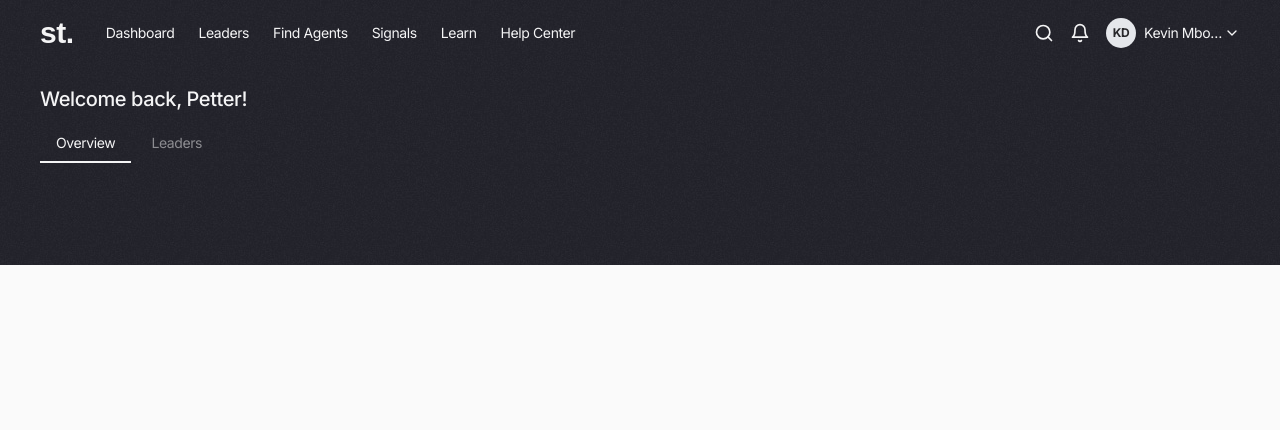
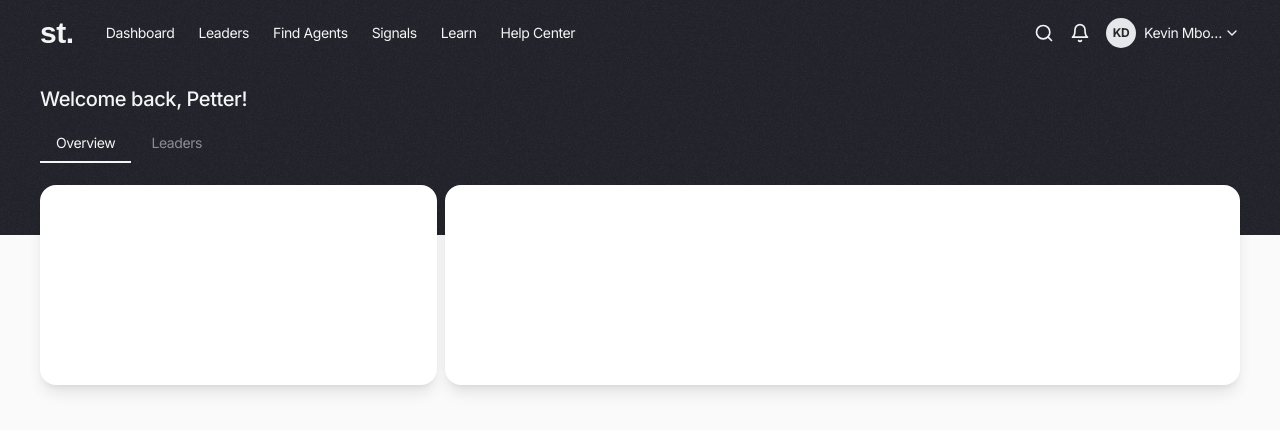
Before and after one commit to kevindermot99/simpleTrading, a React (Vite) app: page /#/ in a window 1280 px wide. Shown: the top 430 px of the page. Built offline with nearby package versions, Linux system fonts and the light colour scheme; a web font is replaced by a local one.

Commit message:
Update Home.jsx

```diff
--- a/src/pages/Home.jsx
+++ b/src/pages/Home.jsx
@@ -6,15 +6,19 @@ function Home() {
         <div className='bg-body-white w-full h-full min-h-[3000px] relative'>
             <Navbar />
             {/* Hero */}
-            <div className='main-header min-h-[200px] px-10 pt-5 text-text-color-white tracking-tight'>
+            <div className='main-header min-h-[170px] px-10 pt-5 text-text-color-white tracking-tight'>
                 {/* Greetings */}
                 <h1 className=' font-medium text-xl'>Welcome back, Petter!</h1>
                 <div className='flex items-center gap-1 my-3'>
                     <button className={`text-sm px-4 py-2 hover:bg-stone-300/10 border-b-2 border-text-color-white`}>Overview</button>
                     <button className={`text-sm px-4 py-2 hover:bg-stone-300/10 border-b-2 border-transparent opacity-50 hover:opacity-100`}>Leaders</button>
-
                 </div>
             </div>
+            <div className='flex gap-2 w-full bg-transparent h-[200px] mt-[-50px] px-10'>
+                <div className='w-1/3 bg-white shadow-lg rounded-2xl'></div>
+                <div className='w-2/3 bg-white shadow-lg rounded-2xl'></div>
+            </div>
+
         </div>
     )
 }
```
